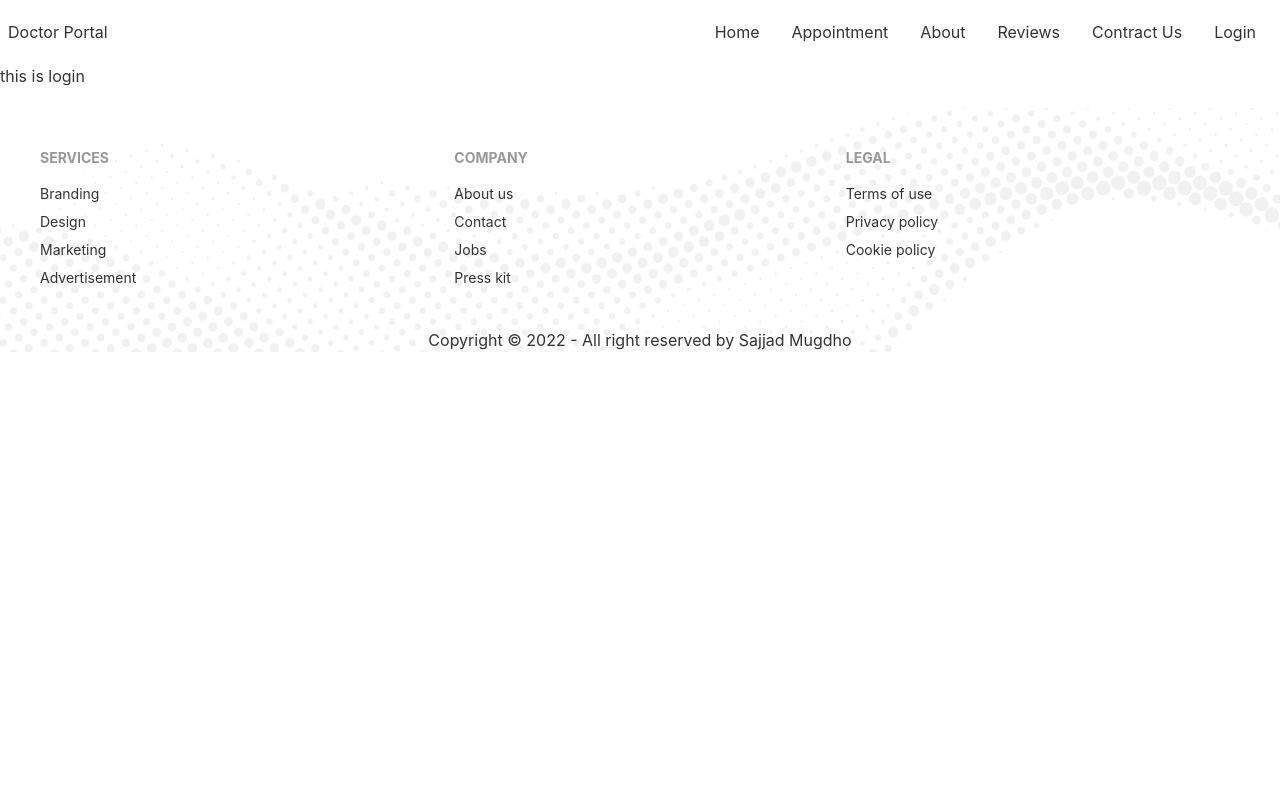
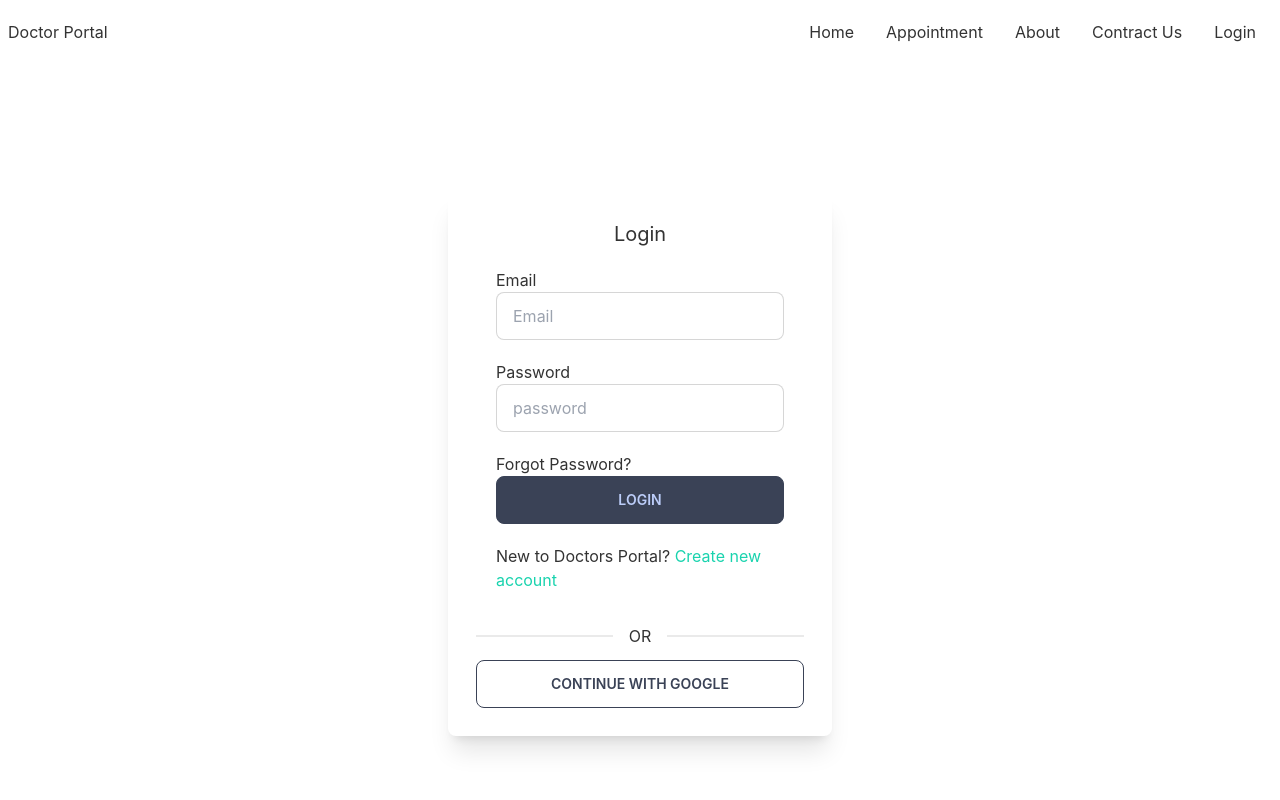
Before and after one commit to sajjad-mugdho/doctor-porta-client, a React (Create React App) app: page /login in a window 1280 px wide. Shown: the top 800 px of the page. Built offline with nearby package versions, Linux system fonts and the light colour scheme; no server answers.

Commit message:
firbase auth added

```diff
--- a/package.json
+++ b/package.json
@@ -8,10 +8,13 @@
     "@testing-library/user-event": "^13.5.0",
     "daisyui": "^2.41.0",
     "date-fns": "^2.29.3",
+    "dotenv": "^16.0.3",
     "firebase": "^9.14.0",
     "react": "^18.2.0",
     "react-day-picker": "^8.3.7",
     "react-dom": "^18.2.0",
+    "react-hook-form": "^7.39.5",
+    "react-hot-toast": "^2.4.0",
     "react-router-dom": "^6.4.3",
     "react-scripts": "5.0.1",
     "web-vitals": "^2.1.4"
--- a/src/App.js
+++ b/src/App.js
@@ -1,12 +1,14 @@
-import logo from './logo.svg';
+
 import './App.css';
 import { RouterProvider } from 'react-router-dom';
 import router from './Routes/Routes/Routes';
+import { Toaster } from 'react-hot-toast';
 
 function App() {
   return (
     <div className='max-w-[1440px] mx-auto'>
       <RouterProvider router={router}></RouterProvider>
+      <Toaster/>
     </div>
   );
 }
--- /dev/null
+++ b/src/Context/AuthProvider.js
@@ -0,0 +1,54 @@
+import React, { createContext, useEffect, useState } from 'react';
+import { createUserWithEmailAndPassword, getAuth, onAuthStateChanged, signInWithEmailAndPassword, signOut, updateProfile } from 'firebase/auth';
+import app from '../Firebase/Firebase.config';
+
+export const AuthContext = createContext();
+
+const auth = getAuth(app);
+
+const AuthProvider = ({ children }) => {
+
+    const [user, setUser] = useState(null);
+    const [loading, setLoading] = useState(true)
+
+    const createEmailUser = (email, password) => {
+        setLoading(true);
+        return createUserWithEmailAndPassword(auth, email, password)
+
+    }
+
+    const signIn = (email, password) => {
+        setLoading(true);
+        return signInWithEmailAndPassword(auth, email, password);
+    }
+
+    const updateUser = (userInfo) => {
+        setLoading(true);
+        return updateProfile(auth.currentUser, userInfo);
+    }
+
+    const signOUT = () => {
+        setLoading(true);
+        return signOut(auth)
+    }
+
+    useEffect(() => {
+        const unsubscribe = onAuthStateChanged(auth, currentUser => {
+            console.log('user observing');
+            setUser(currentUser);
+            setLoading(false);
+        });
+
+        return () => unsubscribe();
+    }, [])
+
+    const authInfo = { user, loading, updateUser, createEmailUser, signIn, signOUT };
+
+    return (
+        <AuthContext.Provider value={authInfo}>
+            {children}
+        </AuthContext.Provider>
+    );
+};
+
+export default AuthProvider;
--- /dev/null
+++ b/src/Firebase/Firebase.config.js
@@ -0,0 +1,18 @@
+// Import the functions you need from the SDKs you need
+import { initializeApp } from "firebase/app";
+// TODO: Add SDKs for Firebase products that you want to use
+// https://firebase.google.com/docs/web/setup#available-libraries
+
+// Your web app's Firebase configuration
+const firebaseConfig = {
+  apiKey: "AIzaSyB7WR3x2G827aNDcVaHE5NwpWVwppkJzB0",
+  authDomain: "doctors-portal-client-b826a.firebaseapp.com",
+  projectId: "doctors-portal-client-b826a",
+  storageBucket: "doctors-portal-client-b826a.appspot.com",
+  messagingSenderId: "931183322940",
+  appId: "1:931183322940:web:6bce3ce4a97229e986e039",
+};
+
+// Initialize Firebase
+const app = initializeApp(firebaseConfig);
+export default app
--- a/src/Pages/Appointment/BookingModal/BookingModal.js
+++ b/src/Pages/Appointment/BookingModal/BookingModal.js
@@ -29,7 +29,7 @@ const BookingModal = ({ treatment, selectedDate }) => {
                         <input type="text" disabled value={date} placeholder="Selected Date" className="input bg-base-200 input-bordered w-full" />
                         <select name='slots' className="select bg-base-200 select-ghost w-full">
                             {
-                                slots.map(slot => <option value={slot}>{slot}</option>)
+                                slots?.map(slot => <option value={slot}>{slot}</option>)
                             }
                         </select>
                         <input name='name' type="text" placeholder="Your Name" className="input input-bordered w-full" />
--- /dev/null
+++ b/src/Pages/Dashboard/Dashboard.js
@@ -0,0 +1,11 @@
+import React from 'react';
+
+const Dashboard = () => {
+    return (
+        <div>
+            coooooooming sooon
+        </div>
+    );
+};
+
+export default Dashboard;
--- a/src/Pages/Login/Login/Login.js
+++ b/src/Pages/Login/Login/Login.js
@@ -1,9 +1,57 @@
-import React from 'react';
+
+import { useContext, useState } from 'react';
+import { useForm } from 'react-hook-form';
+import toast from 'react-hot-toast';
+import { Link, useLocation, useNavigate } from 'react-router-dom';
+import { AuthContext } from '../../../Context/AuthProvider';
 
 const Login = () => {
+
+    const { register, handleSubmit, formState: {errors} } = useForm();
+    const {signIn} = useContext(AuthContext);
+
+    const [loginErorr, setLoginErorr] = useState('');
+    const location = useLocation();
+    const navigate = useNavigate();
+
+    const from = location.state?.from?.pathname || '/'
+
+    const handleLogin = data => {
+        console.log(data);
+        setLoginErorr('')
+        signIn(data.email, data.password).then(result => {
+            const user = result.user;
+            console.log(user)
+            toast('Login Succsessful')
+            navigate(from, {replace: true})
+        }).catch(err => {
+            console.error(err.message)
+            setLoginErorr(err.message)
+        })
+    }
+
     return (
-        <div>
-            this is login
+        <div className='h-[800px] flex justify-center items-center'>
+
+            <div className='w-96 p-7 shadow-xl rounded-lg'>
+                <h1 className='text-xl text-center'>Login</h1>
+
+                <form className='p-5' onSubmit={handleSubmit(handleLogin)}>
+                    <label className='lable' htmlFor="">Email</label>
+                    <input {...register("email", {required : "Email is requied"})} type='email' className="mb-5 input input-bordered w-full max-w-xs" placeholder="Email" />
+                    {errors.email && <p className='text-red-600'>{errors.email?.message}</p> }
+                    <br />
+                    <label className='lable' htmlFor="">Password</label>
+                    <input {...register("password", {required : "Password is requred minmum 6", minLength: 6})} type='password' className=" mb-5  input input-bordered w-full max-w-xs" placeholder="password" />
+                    <label htmlFor="">Forgot Password?</label>
+                    {errors.password && <p className='text-red-600'>{errors.password?.message}</p> }
+                    <input className='btn btn-accent w-full' type="submit" value='Login' />
+                    {loginErorr && <p className='text-red-600'>{loginErorr}</p> }
+                    <p className='mt-5'>New to Doctors Portal? <Link className='text-secondary' to={'/signup'}>Create new account</Link> </p>
+                </form>
+                <div className="divider">OR</div>
+                <button className='btn btn-accent btn-outline w-full'>CONTINUE WITH GOOGLE</button>
+            </div>
         </div>
     );
 };
--- a/src/Pages/Login/SignUP/SignUP.js
+++ b/src/Pages/Login/SignUP/SignUP.js
@@ -1,9 +1,56 @@
-import React from 'react';
+import React, { useContext, useState } from 'react';
+import { useForm } from 'react-hook-form';
+import toast from 'react-hot-toast';
+import { Link } from 'react-router-dom';
+import { AuthContext } from '../../../Context/AuthProvider';
 
 const SignUP = () => {
+    const { register, handleSubmit, formState: { errors } } = useForm();
+    const { createEmailUser, updateUser } = useContext(AuthContext);
+
+    const [signUpErorr, setSignUpErorr] = useState('')
+
+    const handleSignUp = data => {
+        console.log(data);
+        setSignUpErorr('')
+        createEmailUser(data.email, data.password).then(result => {
+            const user = result.user;
+            console.log(user)
+            const userInfo = {
+                displayName: data.name,
+            }
+            updateUser(userInfo)
+            toast("Sign Up Succsesfull")
+        }).catch(err => {
+            console.error(err)
+            setSignUpErorr(err.message)
+        })
+    }
     return (
-        <div>
+        <div className='h-[800px] flex justify-center items-center'>
 
+            <div className='w-96 p-7 shadow-xl rounded-lg'>
+                <h1 className='text-xl text-center'>Sign Up</h1>
+
+                <form onSubmit={handleSubmit(handleSignUp)} className='p-5'>
+                    <label className='lable' htmlFor="">Name</label>
+                    <input {...register("name", { required: "name is requied" })} type='text' className="mb-5 input input-bordered w-full max-w-xs" placeholder="Email" />
+                    <label className='lable' htmlFor="">Email</label>
+                    <input {...register("email", { required: "Email is requied" })} type='email' className="mb-5 input input-bordered w-full max-w-xs" placeholder="Email" />
+                    {errors.email && <p className='text-red-600'>{errors.email?.message}</p>}
+
+                    <br />
+                    <label className='lable' htmlFor="">Password</label>
+                    <input {...register("password", { required: "password must a Upper case, a Lowercase, a Number.", minLength: 6, pattern: { value: /^(?=.*[0-9])[a-zA-Z0-9!@#$%^&*]{6,16}$/, message: "password must a Upper case, a Lowercase, a Number." } })} type='password' className=" mb-5  input input-bordered w-full max-w-xs" placeholder="password" />
+
+                    {errors.password && <p className='text-red-600'>{errors.password?.message}</p>}
+                    {signUpErorr && <p className='text-red-600'>{signUpErorr}</p>}
+                    <input className='btn btn-accent w-full' type="submit" value='Sign Up' />
+                    <p className='mt-5'>Already have an Account?<Link className='text-secondary' to={'/login'}>Please Login</Link> </p>
+                </form>
+                <div className="divider">OR</div>
+                <button className='btn btn-accent btn-outline w-full'>CONTINUE WITH GOOGLE</button>
+            </div>
         </div>
     );
 };
--- a/src/Pages/Shared/Navbar/Navbar.js
+++ b/src/Pages/Shared/Navbar/Navbar.js
@@ -1,15 +1,25 @@
-import React from 'react';
+import React, { useContext } from 'react';
 import { Link } from 'react-router-dom';
+import { AuthContext } from '../../../Context/AuthProvider';
+
 
 const Navbar = () => {
+    const { user, signOUT } = useContext(AuthContext);
+
     const menuItem =
         <>
             <li><Link to={'/'}>Home</Link></li>
             <li><Link to={'/appointment'}>Appointment</Link></li>
             <li><Link to={'/about'}>About</Link></li>
+            <li><Link to={'/contarct-us'}>Contract Us</Link></li>
+            {user?.email ?
+                <>
                     <li><Link to={'/reviews'}>Reviews</Link></li>
-        <li><Link to={'/contarct-us'}>Contract Us</Link></li>
-        <li><Link to={'/login'}>Login</Link></li>
+                    <li><Link to={'/dashboard'}>Dashboard</Link></li>
+                    <li><Link onClick={signOUT} >Sign Out</Link></li>
+                </>
+                :
+                <li><Link to={'/login'}>Login</Link></li>}
         </>
     return (
         <div className="navbar bg-base-100 flex justify-between">
--- /dev/null
+++ b/src/Routes/PrivateRoutes/PrivateRoutes.js
@@ -0,0 +1,19 @@
+import React, { useContext } from 'react';
+import { Navigate, useLocation } from 'react-router-dom';
+import { AuthContext } from '../../Context/AuthProvider';
+
+const PrivateRoutes = ({children}) => {
+    const {user, loading}= useContext(AuthContext);
+    const location = useLocation();
+
+    if(loading){
+        return <progress className="items-center progress w-56"></progress>
+    }
+
+    if(user){
+        return children
+    }
+    return <Navigate to={'/logins'} state={{from: location}} replace></Navigate>;
+};
+
+export default PrivateRoutes;
--- a/src/index.js
+++ b/src/index.js
@@ -4,11 +4,14 @@ import './index.css';
 import App from './App';
 import reportWebVitals from './reportWebVitals';
 import 'react-day-picker/dist/style.css';
+import AuthProvider from './Context/AuthProvider';
 
 const root = ReactDOM.createRoot(document.getElementById('root'));
 root.render(
   <React.StrictMode>
+    <AuthProvider>
     <App />
+    </AuthProvider>
   </React.StrictMode>
 );
 
```
Also changed, not shown: src/Routes/Routes/Routes.js (+7 -0 lines), 1 other file (tests, documents, lock files or other folders). Lines whose indentation alone changed are shown as unchanged.
